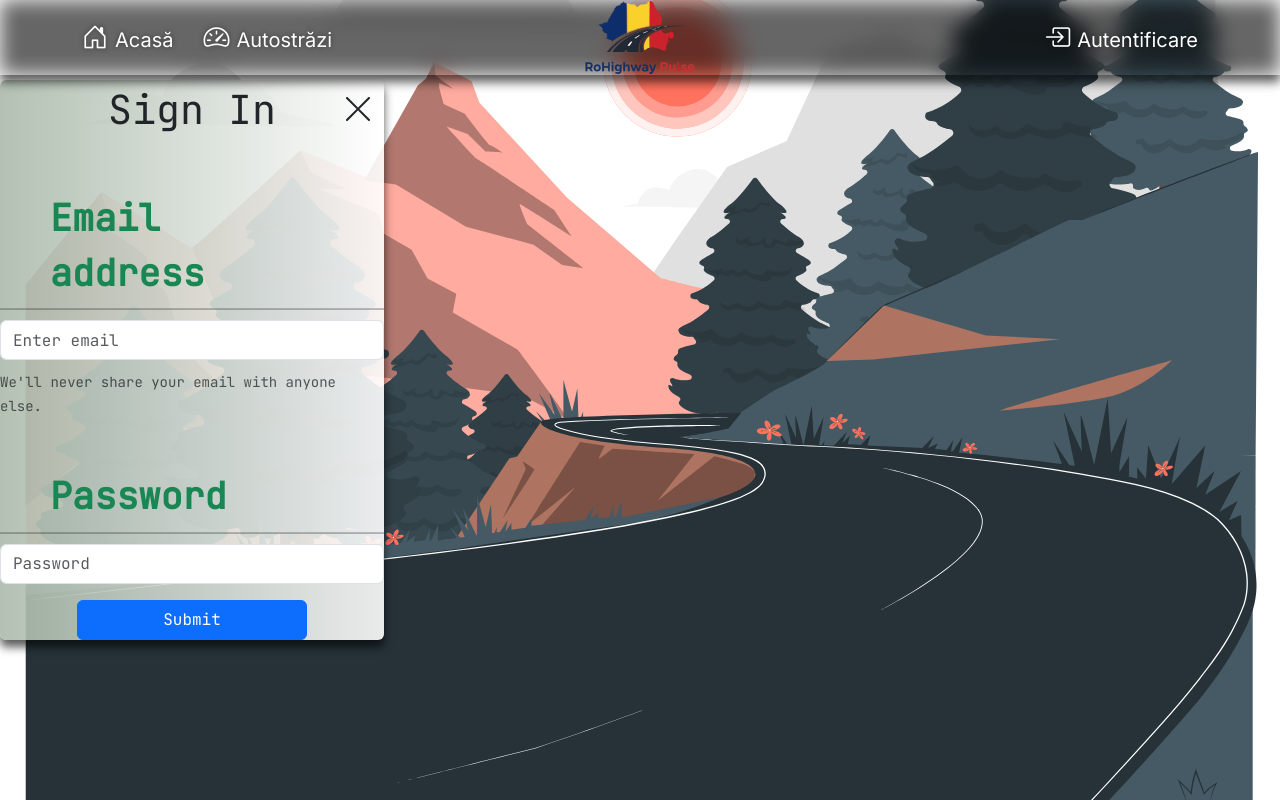
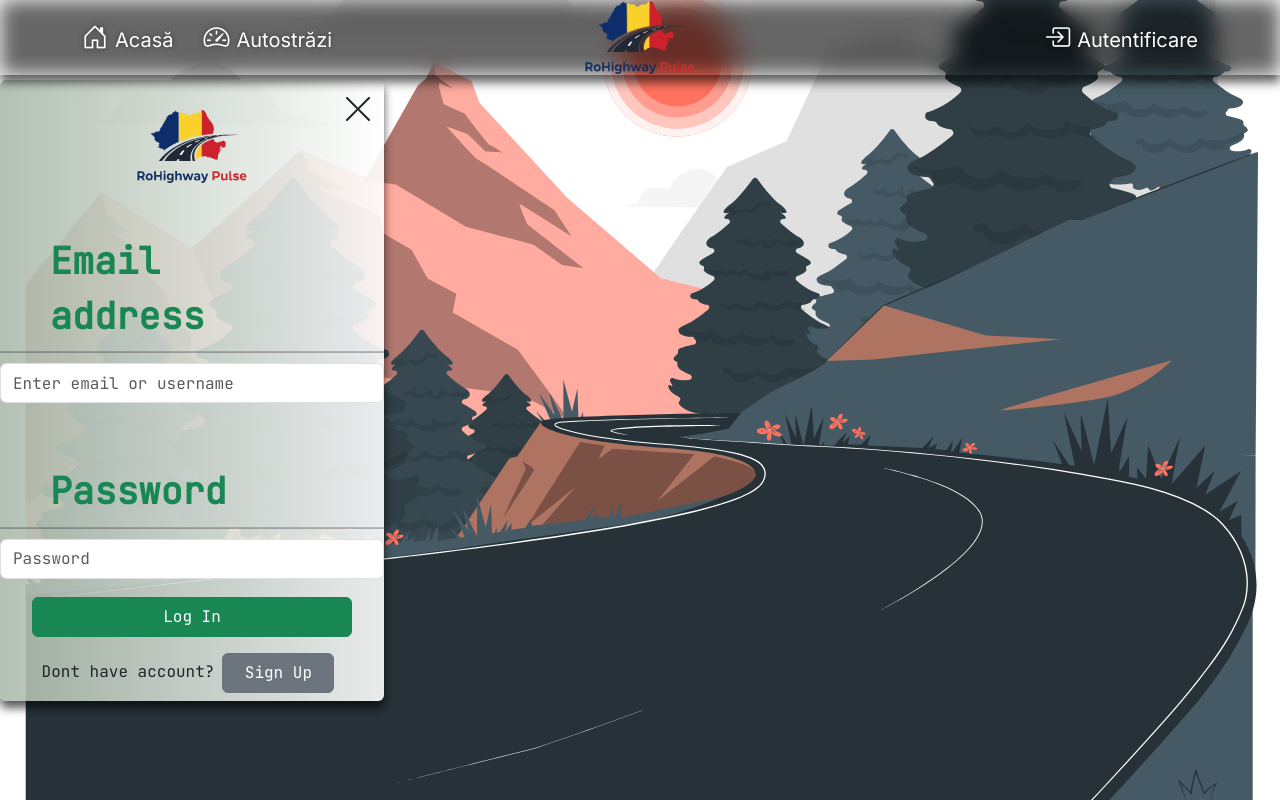
Before and after one commit to robertenciu/rohighwaypulse-frontend, a React (Create React App) app: page /register in a window 1280 px wide. Built offline with nearby package versions, Linux system fonts and the light colour scheme.

Commit message:
Updated registration form

```diff
--- a/src/components/Registration.jsx
+++ b/src/components/Registration.jsx
@@ -4,27 +4,30 @@ import CloseButton from "./CloseButton";
 import Form from "react-bootstrap/Form";
 import { Card, Container, Row, Col } from "react-bootstrap";
 import styles from "./Registration.module.css";
+import { ReactComponent as Logo } from "./Logo.svg";
 
 function Registration({ onClose }) {
   return (
     <Card className={`${styles.form}`} onClick={(e) => e.stopPropagation()}>
       <CloseButton onClick={onClose} />
-      <span
+      <div
         style={{
           fontFamily: "'JetBrains Mono', monospace",
           textAlign: "center",
           fontSize: "2.5rem",
+          paddingTop: "30px",
         }}
       >
-        Sign In
-      </span>
+        <Logo style={{ height: "73px", width: "120px" }} />
+      </div>
+
       <Form className={`${styles.formText}`}>
         <Form.Group controlId="formBasicEmail">
           <Form.Label style={{ color: "#198754" }}>Email address</Form.Label>
           <hr className="hr-detailed-card" style={{ margin: "auto" }}></hr>
           <Form.Control
             type="email"
-            placeholder="Enter email"
+            placeholder="Enter email or username"
             style={{
               marginTop: "10px",
               width: "100%",
@@ -33,12 +36,9 @@ function Registration({ onClose }) {
               height: "40px",
             }}
           />
-          <Form.Text className="text-muted">
-            We'll never share your email with anyone else.
-          </Form.Text>
         </Form.Group>
 
-        <Form.Group className="mb-3" controlId="formBasicPassword">
+        <Form.Group controlId="formBasicPassword">
           <Form.Label style={{ color: "#198754" }}>Password</Form.Label>
           <hr className="hr-detailed-card" style={{ margin: "auto" }}></hr>
           <Form.Control
@@ -55,13 +55,23 @@ function Registration({ onClose }) {
         </Form.Group>
         <div
           style={{
+            display: "flex",
+            flexDirection: "column",
             alignItems: "center",
-            justifyContent: "center",
-            alignContent: "center",
             textAlign: "center",
           }}
         >
-          <Button variant="primary">Submit</Button>
+          <div className="my-2">
+            <Button variant="success" style={{ width: "20rem" }}>
+              Log In
+            </Button>
+          </div>
+          <div className="my-2">
+            Dont have account?
+            <Button variant="secondary mx-2" style={{ width: "7rem" }}>
+              Sign Up
+            </Button>
+          </div>
         </div>
       </Form>
     </Card>
```
